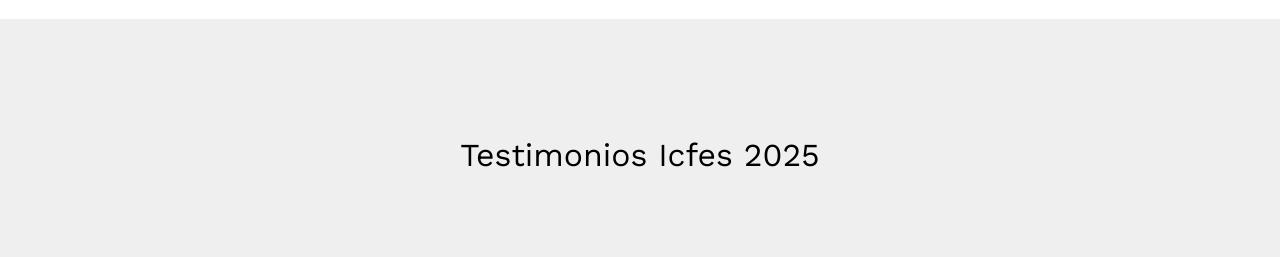
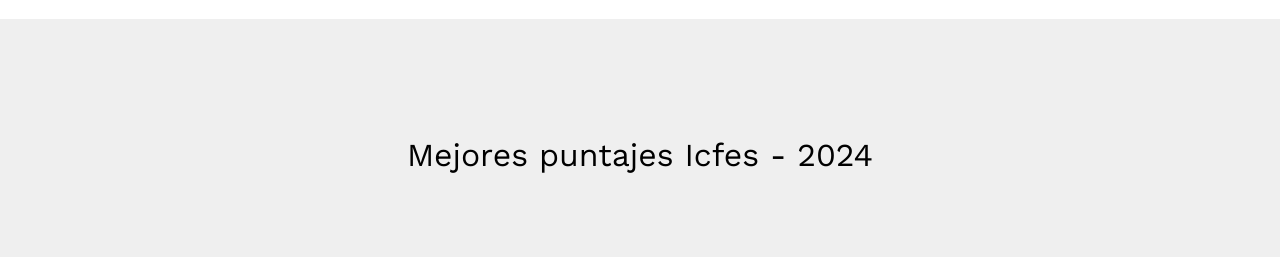
Before and after one commit to SemssCats-ux/Portal-Comfainteracciones, a plain HTML site: page index.html in a window 1280 px wide. Shown: the part 4580-4837 px from the top of the page. Drawn offline with nearby package versions, Linux system fonts and the light colour scheme; files whose address does not match are found by name.

Commit message:
[Fix] modificacion en seccion de testimonios

```diff
--- a/index.html
+++ b/index.html
@@ -286,7 +286,8 @@
 		<div class="container">
 			<div class="row animate-box">
 				<div class="col-md-6 col-md-offset-3 text-center fh5co-heading">
-					<h2>Testimonios Icfes 2025</h2>
+					<h2>Mejores puntajes Icfes - 2024</h2>
+					<!-- <p>studiantes lograron los mejores puntajes en la prueba icfes 2024</p> -->
 				</div>
 			</div>
 			<div class="row">
```
Also changed, not shown: images/project-4.jpg.
